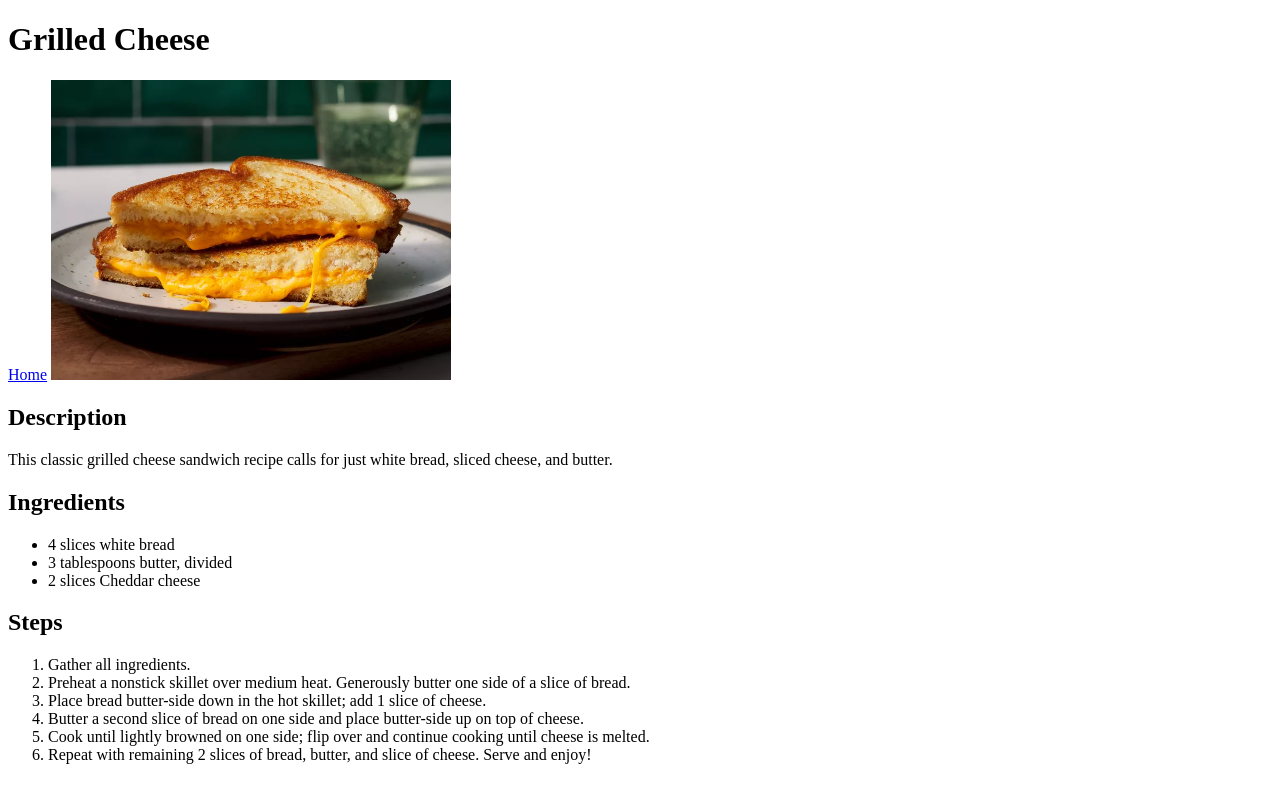
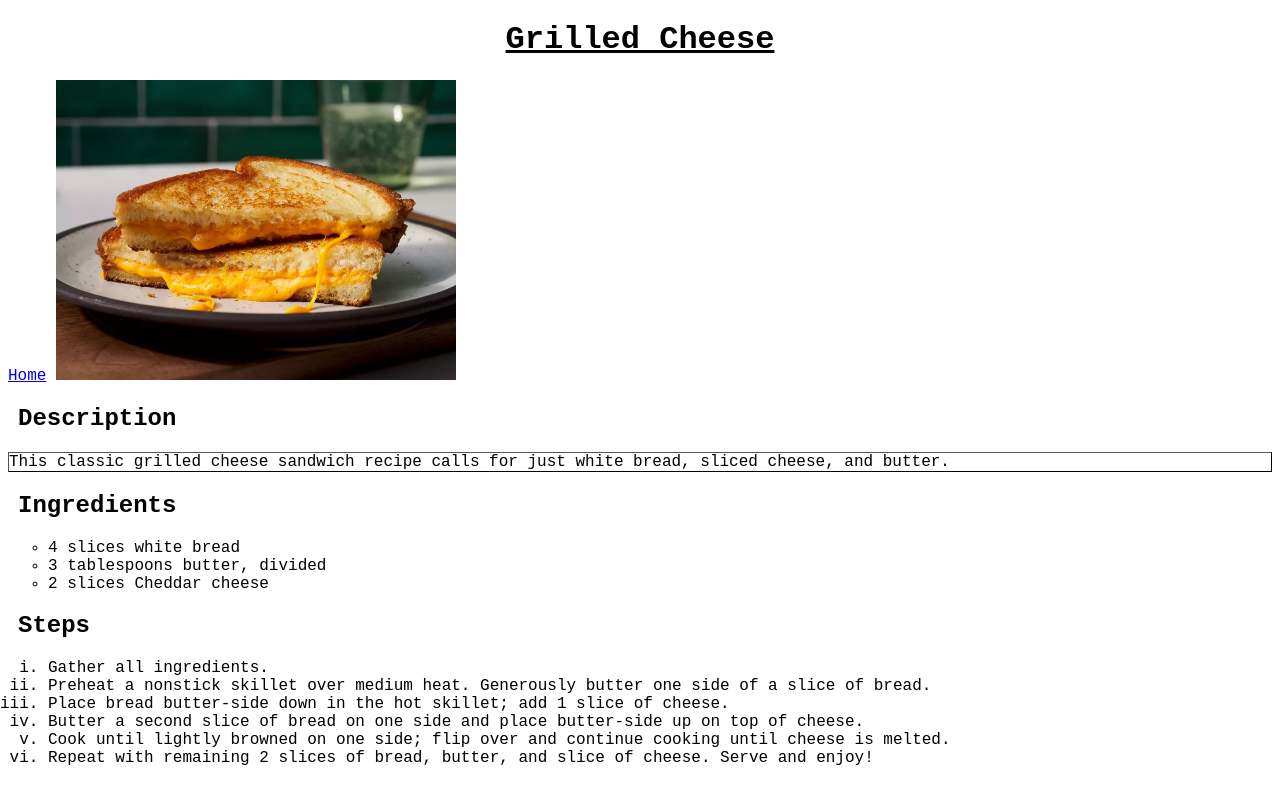
Before and after one commit to ps-mullhi/odin-recipes, a plain HTML site: page recipes/grilled-cheese.html in a window 1280 px wide. Drawn offline with Linux system fonts and the light colour scheme.

Commit message:
added basic styling

```diff
--- a/recipes/grilled-cheese.html
+++ b/recipes/grilled-cheese.html
@@ -4,6 +4,7 @@
     <meta charset="UTF-8">
     <meta name="viewport" content="width=device-width, initial-scale=1.0">
     <title>Grilled Cheese</title>
+    <link rel="stylesheet" href="../styles/styles.css">
 </head>
 <body>
     <h1>Grilled Cheese</h1>
--- /dev/null
+++ b/styles/styles.css
@@ -0,0 +1,24 @@
+* {
+    font-family: 'Courier New', Courier, monospace;
+}
+
+h1 {
+    text-align: center;
+    text-decoration: underline;
+}
+
+h2 {
+    margin-left: 10px;
+}
+
+ol {
+    list-style-type: lower-roman;
+}
+
+ul {
+    list-style-type: circle;
+}
+
+p {
+    border: 1px outset black;
+}
```
Also changed, not shown: index.html (+1 -0 lines), recipes/mac-and-cheese.html (+1 -0 lines), recipes/scrambled-eggs.html (+1 -0 lines).
